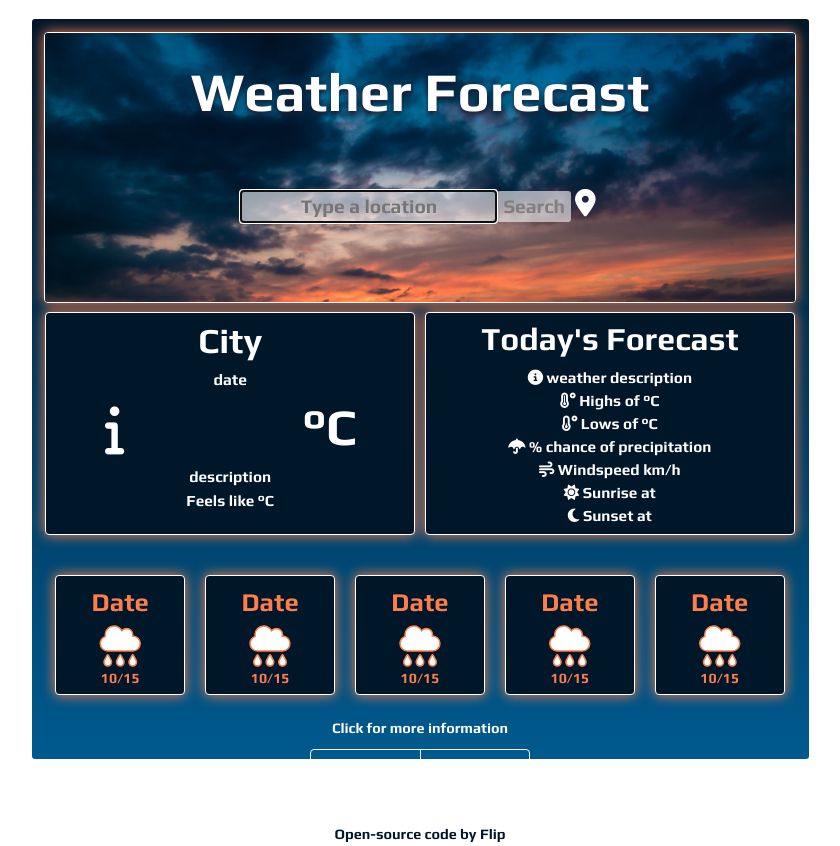
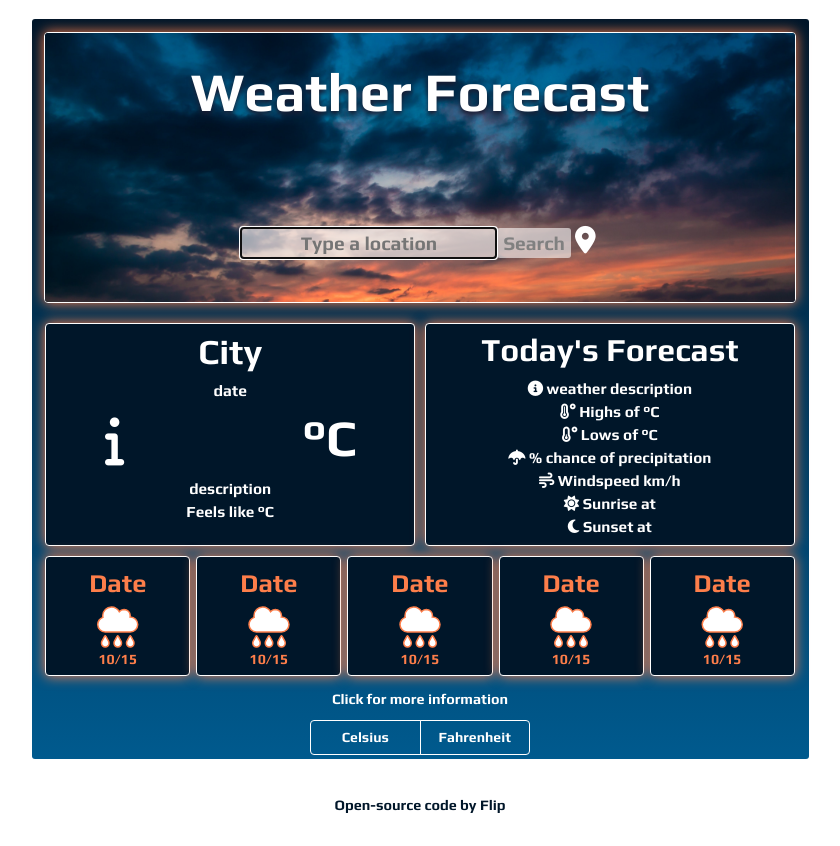
Before and after one commit to flippity28/weather-app-react, a React (Create React App) app: page / in a window 1280 px wide. Shown: the whole page, without its empty margins (220-1060 px from the left). After the commit the page ends 817 px from the top, so only its background shows below. Built offline with nearby package versions, Linux system fonts and the light colour scheme.

Commit message:
further css formatting

```diff
--- a/src/fivedayforecast.css
+++ b/src/fivedayforecast.css
@@ -3,5 +3,36 @@
   border: solid 1.5px white !important;
   box-shadow: #fd7e4a 0 0 13px;
   padding: 5px;
-  margin: 10px;
 }
+.five-day-forecast.card-deck {
+  margin-top: 0;
+}
+
+@media screen and (max-width: 600px) {
+  .five-day-forecast .card {
+    max-width: 60%;
+    margin: 5px auto;
+  }
+}
+@media screen and (min-width: 601px) {
+  .five-day-forecast .card-one {
+    margin-right: 3px;
+    margin-left: 15px;
+  }
+  .five-day-forecast .card-two {
+    margin-right: 3px;
+    margin-left: 3px;
+  }
+  .five-day-forecast .card-three {
+    margin-right: 3px;
+    margin-left: 3px;
+  }
+  .five-day-forecast .card-four {
+    margin-right: 3px;
+    margin-left: 3px;
+  }
+  .five-day-forecast .card-five {
+    margin-left: 3px;
+    margin-right: 15px;
+  }
+}
--- a/src/fivedayforecast.js
+++ b/src/fivedayforecast.js
@@ -9,19 +9,19 @@ import "./dayforecast.css"
 export default function FiveDayForecast() {
   return (
     <div className="card-deck row-cols-1 five-day-forecast">
-      <div className="card five-day col-sm-6">
+      <div className="card card-one five-day col-sm-6">
         <DayOne />
       </div>
-      <div className="card five-day col-sm-6">
+      <div className="card card-two five-day col-sm-6">
         <DayTwo />
       </div>
-      <div className="card five-day col-sm-6">
+      <div className="card card-three five-day col-sm-6">
         <DayThree />
       </div>
-      <div className="card five-day col-sm-6">
+      <div className="card card-four five-day col-sm-6">
         <DayFour />
       </div>
-      <div className="card five-day col-sm-6">
+      <div className="card card-five five-day col-sm-6">
         <DayFive />
       </div>
     </div>
--- a/src/header.css
+++ b/src/header.css
@@ -2,16 +2,11 @@
   background-color: #001629;
   border: solid 1.5px white;
   box-shadow: #fd7e4a 0 0 13px;
-  padding-left: 0;
-  padding-right: 0;
 }
 .header .card-img-overlay {
   padding: 0;
 }
-.header.header-card {
-  display: block;
-  margin: 0 auto;
-}
+
 .header .card-title {
   text-align: center;
   font-size: calc(1em + 3vw);
--- a/src/searchlocation.css
+++ b/src/searchlocation.css
@@ -6,7 +6,7 @@ input {
   color: #001629;
 }
 .search-location {
-  margin-top: 5vw;
+  margin-top: calc(1.5em + 6vw);
   margin-bottom: 5vw;
 }
 @media screen and (max-width: 600px) {
@@ -50,6 +50,5 @@ input {
   color: #fd7e4a;
 }
 .search-location .card-deck {
-  margin: 0;
-  margin-top: 30px;
+  margin-top: 10px;
 }
--- a/src/todaycurrent.css
+++ b/src/todaycurrent.css
@@ -1,12 +1,9 @@
 .today-current.card {
-  max-width: 60%;
-  margin-top: 2vw;
   padding: 0.5vw 0;
   background-color: #001629;
   border: solid 1.5px white;
   box-shadow: #fd7e4a 0 0 13px;
   margin-right: 5px;
-  margin-left: 0;
 }
 
 .today-current h5 {
--- a/src/todaydetails.css
+++ b/src/todaydetails.css
@@ -1,12 +1,14 @@
 .today-details.card {
-  max-width: 60%;
-  margin-top: 2vw;
   padding: 0.5vw 0;
   background-color: #001629;
   border: solid 1.5px white;
   box-shadow: #fd7e4a 0 0 13px;
   margin-left: 5px;
-  margin-right: 0;
+}
+@media screen and (max-width: 600px) {
+  .today-details.card {
+    margin-left: 0;
+  }
 }
 .today-details .card-text {
   font-size: calc(0.4em + 0.7vw);
```
